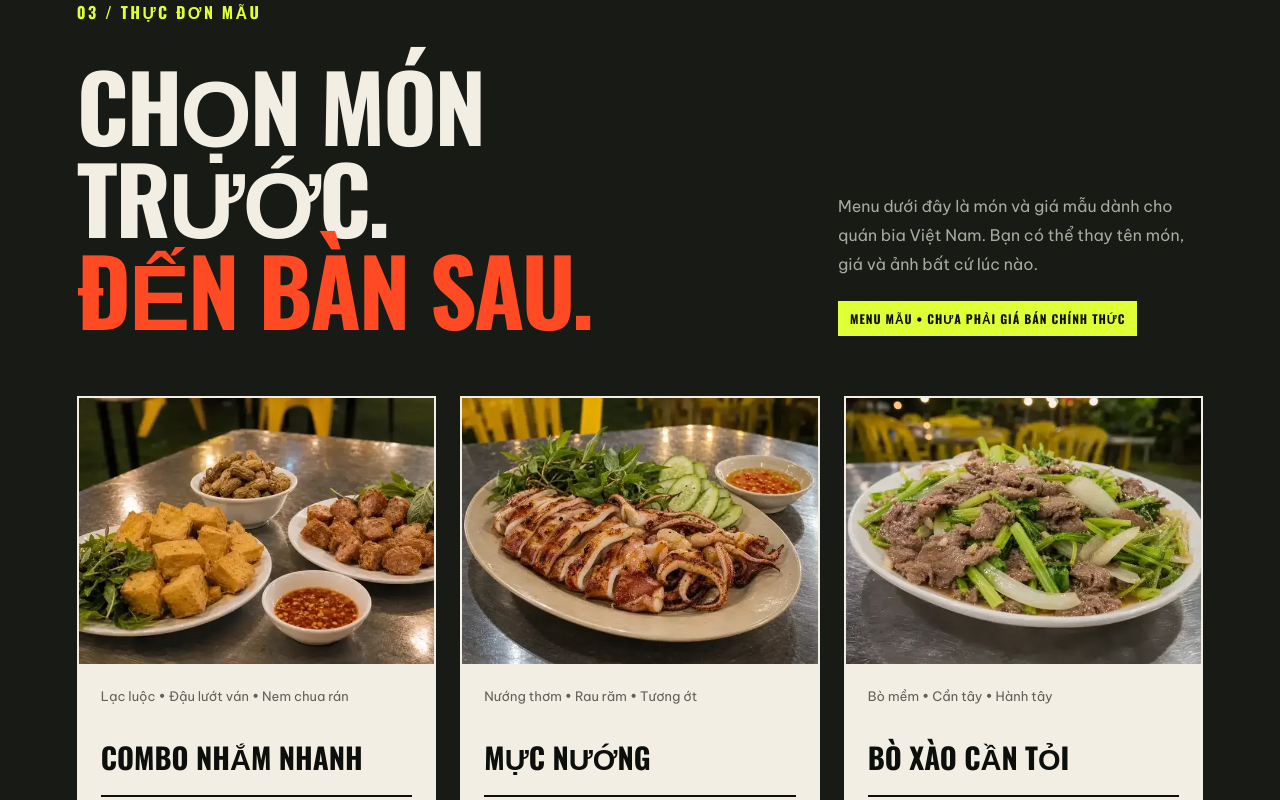
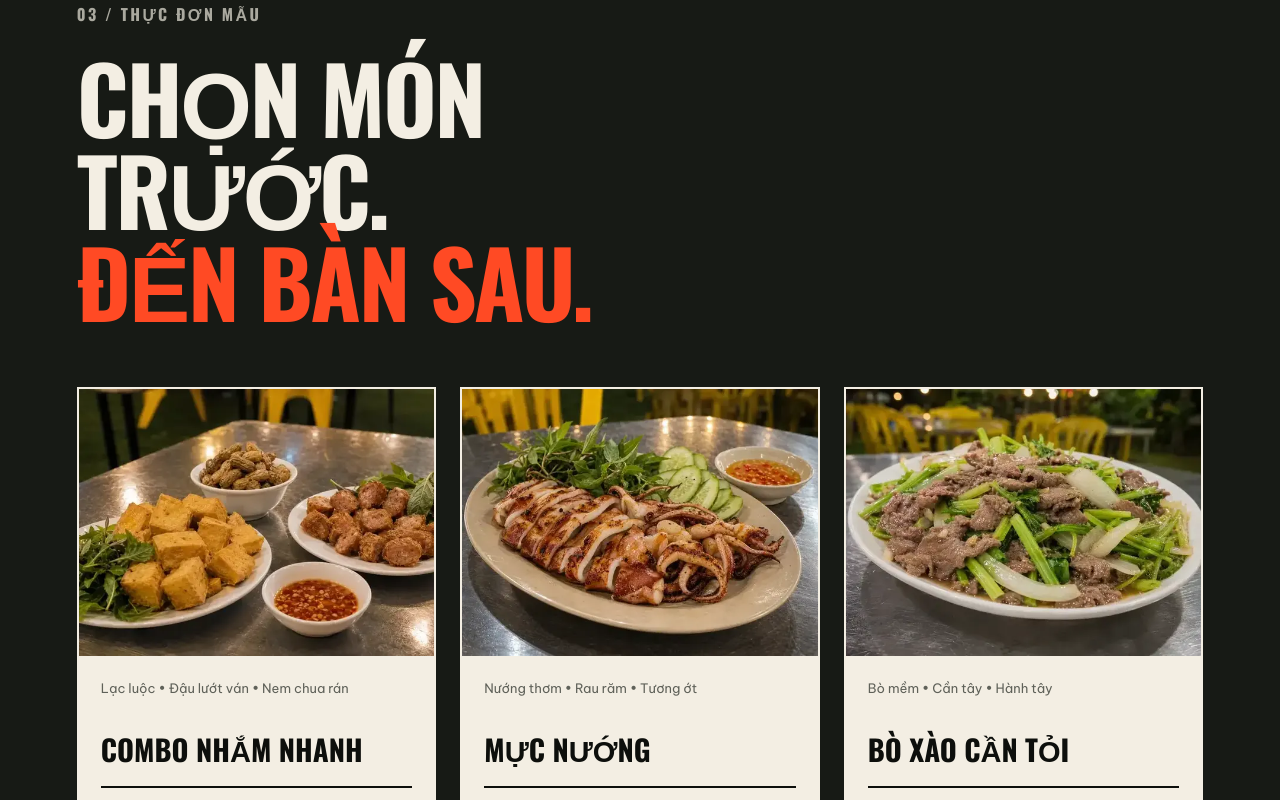
Before and after one commit to ddung-tester/bia-ngoc-tu, a Next.js app: page / in a window 1280 px wide. Shown: the part 2419-3219 px from the top of the page. Built offline with nearby package versions, Linux system fonts and the light colour scheme.

Commit message:
fix: remove sample menu notice from homepage

```diff
--- a/app/page.tsx
+++ b/app/page.tsx
@@ -65,10 +65,6 @@ export default function HomePage() {
             <p className="section-index inverse">03 / Thực đơn mẫu</p>
             <h2>Chọn món trước.<br /><em>Đến bàn sau.</em></h2>
           </div>
-          <div>
-            <p>Menu dưới đây là món và giá mẫu dành cho quán bia Việt Nam. Bạn có thể thay tên món, giá và ảnh bất cứ lúc nào.</p>
-            <span className="sample-badge">Menu mẫu • Chưa phải giá bán chính thức</span>
-          </div>
         </div>
         <MenuGrid />
       </section>
```
